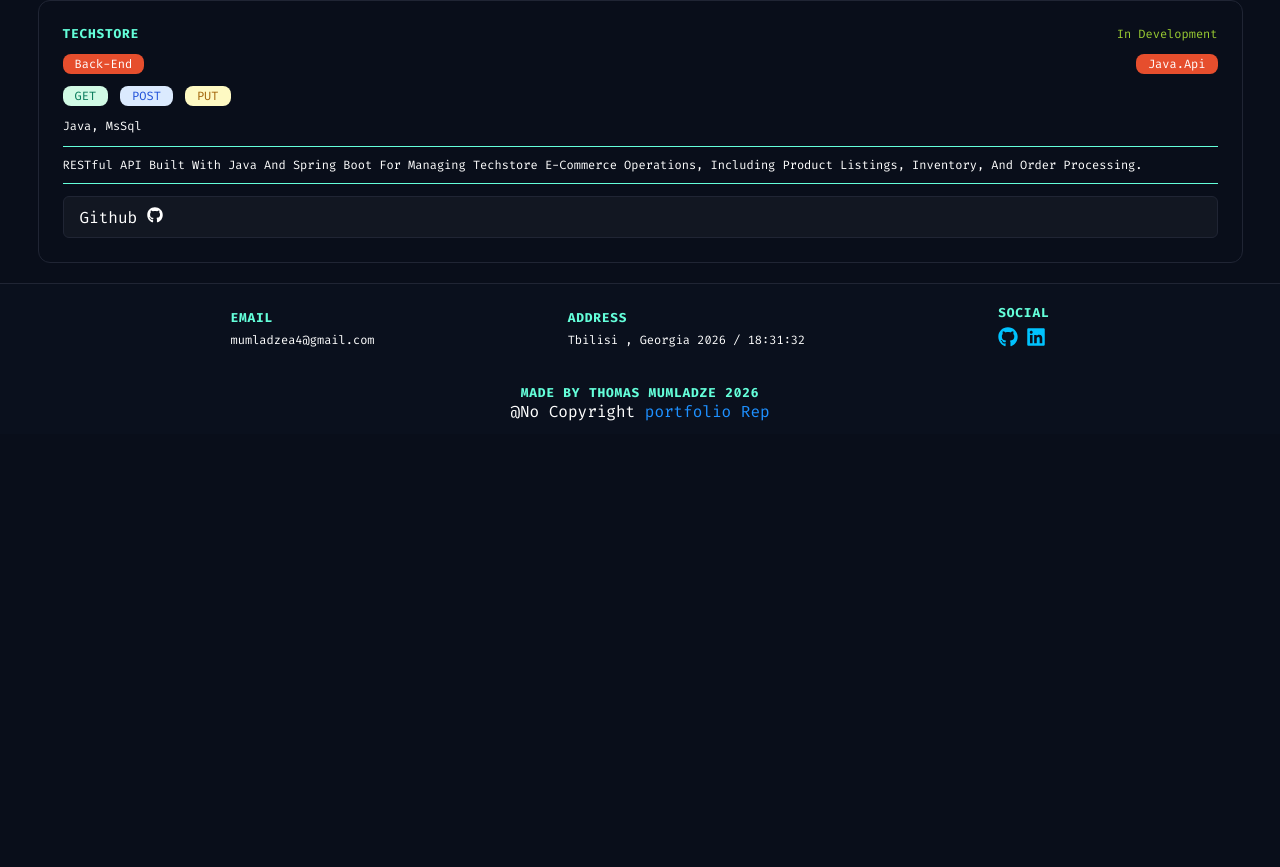
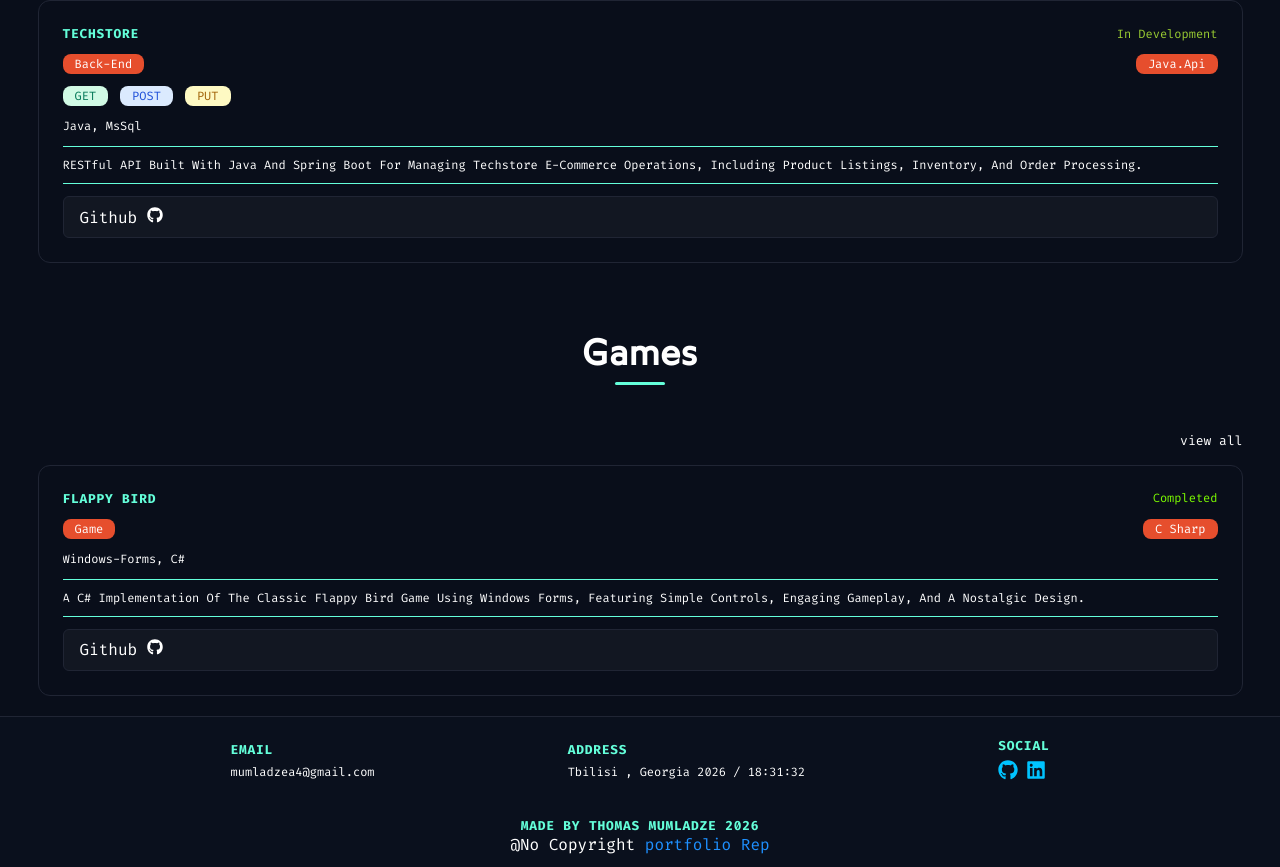
Before and after one commit to ThomasMumladze/dev-portfolio, a React (Vite) app: page / in a window 1280 px wide. Shown: the part 719-1586 px from the top of the page. Before the commit the page ends 1153 px from the top, so only its background shows below. Built offline with nearby package versions, Linux system fonts and the light colour scheme.

Commit message:
add random color helper

```diff
--- a/src/page/Home.tsx
+++ b/src/page/Home.tsx
@@ -13,7 +13,6 @@ import type { ProjectType } from "../types/projectType";
 
 const Home = () => {
     const projectData = _projectData as unknown as ProjectType[];
-    console.log(projectData.find((x) => x.type == "front-end"));
 
     return (
         <article className="home-page">
@@ -50,6 +49,23 @@ const Home = () => {
                         ))}
                 </div>
             </section>
+
+            <section id="games">
+                <div className="section-header">
+                    <H1 title="games" />
+                    <Link to="/project">view all</Link>
+                </div>
+
+                {/* ========== mapping list of project ==========  // */}
+                <div className="project-list">
+                    {projectData
+                        .filter((x: ProjectType) => x.type === "game")
+                        .slice(0, 4)
+                        .map((item: ProjectType) => (
+                            <Card key={item.id} data={item} />
+                        ))}
+                </div>
+            </section>
         </article>
     );
 };
```
Also changed, not shown: src/helper/randomColor.ts (added, +29 -0 lines).
